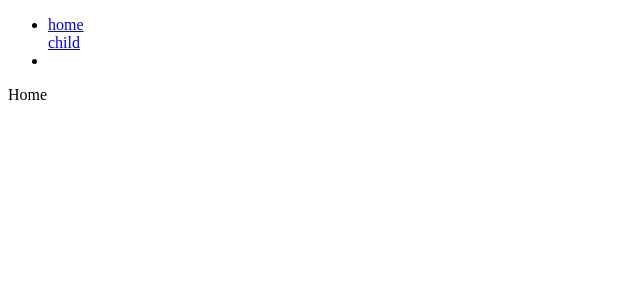
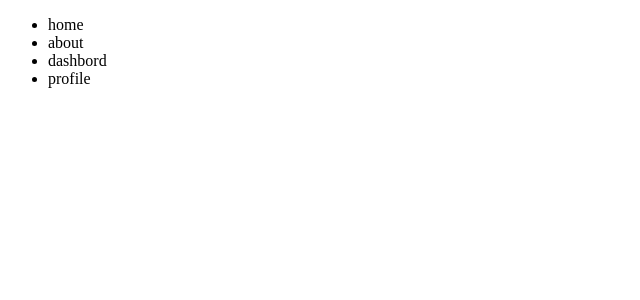
Before and after one commit to asdzsc/React, a React (Create React App) app in the folder react-basic/: page / in a window 1280 px wide. Shown: the top 300 px of the page, without its empty margins (0-640 px from the left). Built offline with nearby package versions, Linux system fonts and the light colour scheme.

Commit message:
custom link

```diff
--- /dev/null
+++ b/react-basic/src/14-Router/CustomLink.jsx
@@ -0,0 +1,140 @@
+import React, { Component } from "react";
+
+import {
+  BrowserRouter as Router,
+  Route,
+  //   NavLink,
+  Switch,
+  withRouter,
+} from "react-router-dom";
+
+import "./style.css";
+const Home = (props) => {
+  return <div>Home </div>;
+};
+
+const Profile = (props) => {
+  return <div>Profile </div>;
+};
+class About extends Component {
+  render() {
+    return <div>About </div>;
+  }
+  componentDidMount() {
+    console.log(this);
+  }
+}
+
+class DashBord extends Component {
+  render() {
+    return <div>DashBord </div>;
+  }
+  componentDidMount() {
+    console.log(this);
+  }
+}
+
+@withRouter
+class MyLink extends Component {
+  state = {
+    navList: [
+      {
+        id: "0",
+        name: "home",
+      },
+      {
+        id: "2",
+        name: "about",
+      },
+      {
+        id: "3",
+        name: "dashbord",
+      },
+      {
+        id: "4",
+        name: "profile",
+      },
+    ],
+  };
+
+  handleClick(path) {
+    // console.log(this.props.location);
+    let { history } = this.props;
+    return (e) => {
+      history.push("/" + path);
+      //   console.log();
+    };
+    // console.log("ss");
+  }
+  render() {
+    // console.log();
+    let { pathname } = this.props.location;
+    return (
+      <>
+        {this.state.navList.map((v) => {
+          let { id, name } = v;
+          return (
+            <li key={id} onClick={this.handleClick(name)}>
+              {pathname === "/" + name ? ">" : ""} {name}
+            </li>
+          );
+        })}
+      </>
+    );
+  }
+}
+
+class App extends Component {
+  render() {
+    return (
+      <Router>
+        <ul>
+          <MyLink></MyLink>
+          {/* activeClassName也需要精确匹配 */}
+          {/* <li>
+            <NavLink activeClassName="select" exact to="/">
+              Home
+            </NavLink>
+          </li>
+          <li>
+            <NavLink activeClassName="select" to="/about">
+              About
+            </NavLink>
+          </li>
+          <li>
+            <NavLink activeClassName="select" to="/dashbord">
+              Dashbord
+            </NavLink>
+          </li>
+          <li>
+            <NavLink activeClassName="select" to="/profile">
+              Profile
+            </NavLink>
+          </li> */}
+        </ul>
+        <Switch>
+          {/* component 可以渲染任何组件  */}
+          <Route exact path="/home" component={Home}></Route>
+          {/* render 只能渲染函数式组件 渲染类组件的时候需要返回一个函数并把props传入进去  */}
+          <Route
+            path="/about"
+            render={(props) => <About {...props}></About>}
+          ></Route>
+          {/* children 只能渲染函数式组件 渲染类组件的时候需要返回一个函数并把props传入进去
+        children 在任何路由下都会匹配的到 但是加上 Switch 包裹后变成排他性路由就不会渲染
+         组件只挂载一次 可以通过prop.match.path获取到当前路由  */}
+          <Route
+            path="/dashbord"
+            children={(props) => <DashBord {...props}></DashBord>}
+          ></Route>
+
+          <Route path="/profile">
+            <Profile></Profile>
+          </Route>
+        </Switch>
+      </Router>
+    );
+  }
+}
+
+export default App;
--- a/react-basic/src/14-Router/Nesting.jsx
+++ b/react-basic/src/14-Router/Nesting.jsx
@@ -1,6 +1,6 @@
 import React, { Component } from "react";
 
-import { Route, Link } from "react-router-dom";
+import { Route, Link, Switch } from "react-router-dom";
 
 const Home = () => {
   return <div>Home</div>;
@@ -45,8 +45,12 @@ class Nesting extends Component {
           <Link to="/child/rendering">child</Link>
           <li></li>
         </ul>
-        <Route exact path="/" component={Home}></Route>
-        <Route path="/child" component={Child}></Route>
+        {/* 默认是包容性路由 */}
+        <Switch>
+          {/* Switch 排他性路由 */}
+          <Route path="/child" component={Child}></Route>
+          <Route path="/" component={Home}></Route>
+        </Switch>
       </div>
     );
   }
--- /dev/null
+++ b/react-basic/src/14-Router/style.css
@@ -0,0 +1,4 @@
+.select {
+    font-size: 30px;
+    color: red;
+}
--- a/react-basic/src/index.js
+++ b/react-basic/src/index.js
@@ -33,7 +33,8 @@ import {
 // import App from "./13-redux/03-TodoList/TodoList";
 // import App from "./14-Router/Basic";
 // import App from "./14-Router/UrlParameters";
-import App from "./14-Router/Nesting";
+// import App from "./14-Router/Nesting";
+import App from "./14-Router/CustomLink";
 
 // 函数组件
 // const App = (props) => {
```
